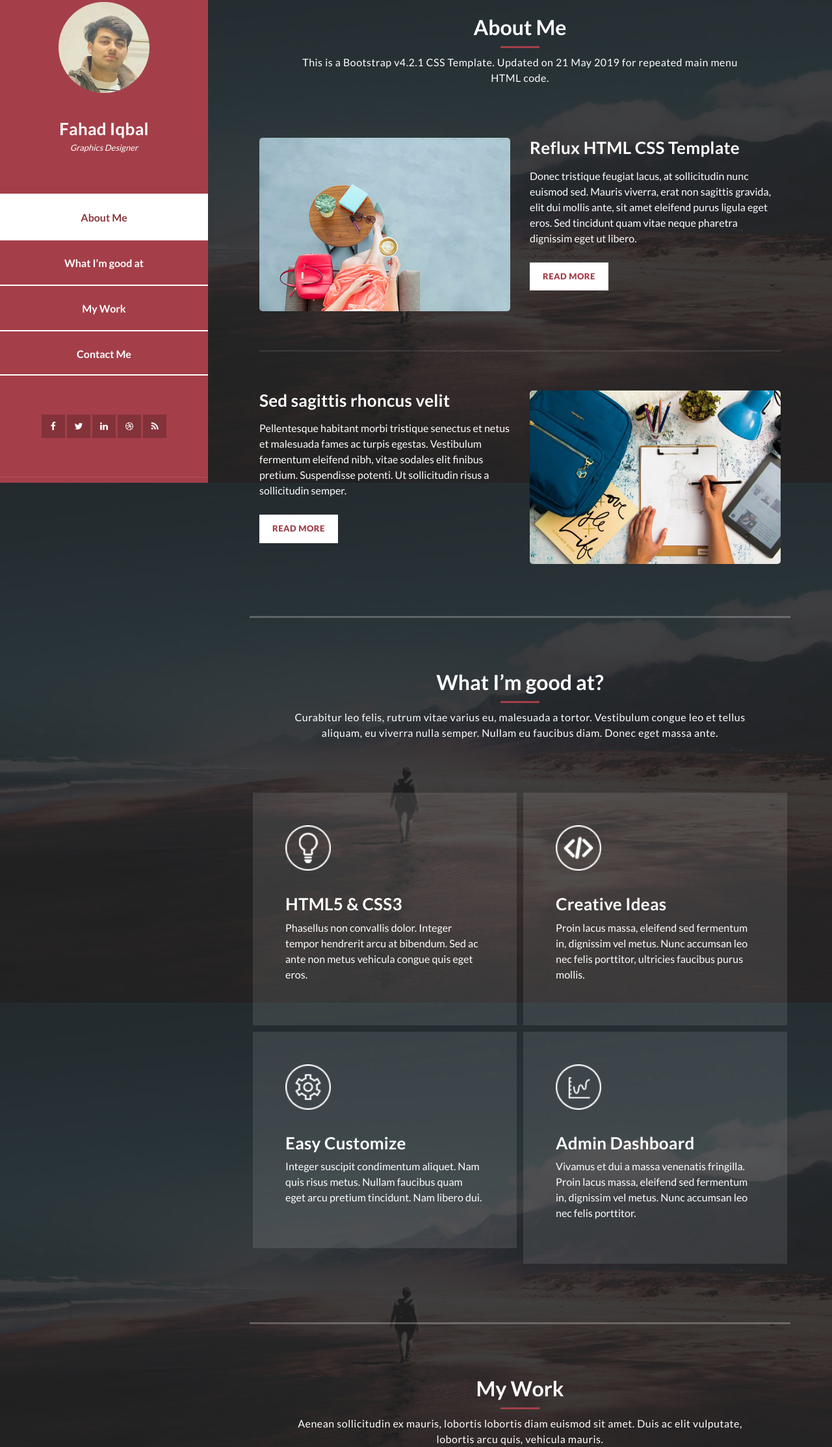
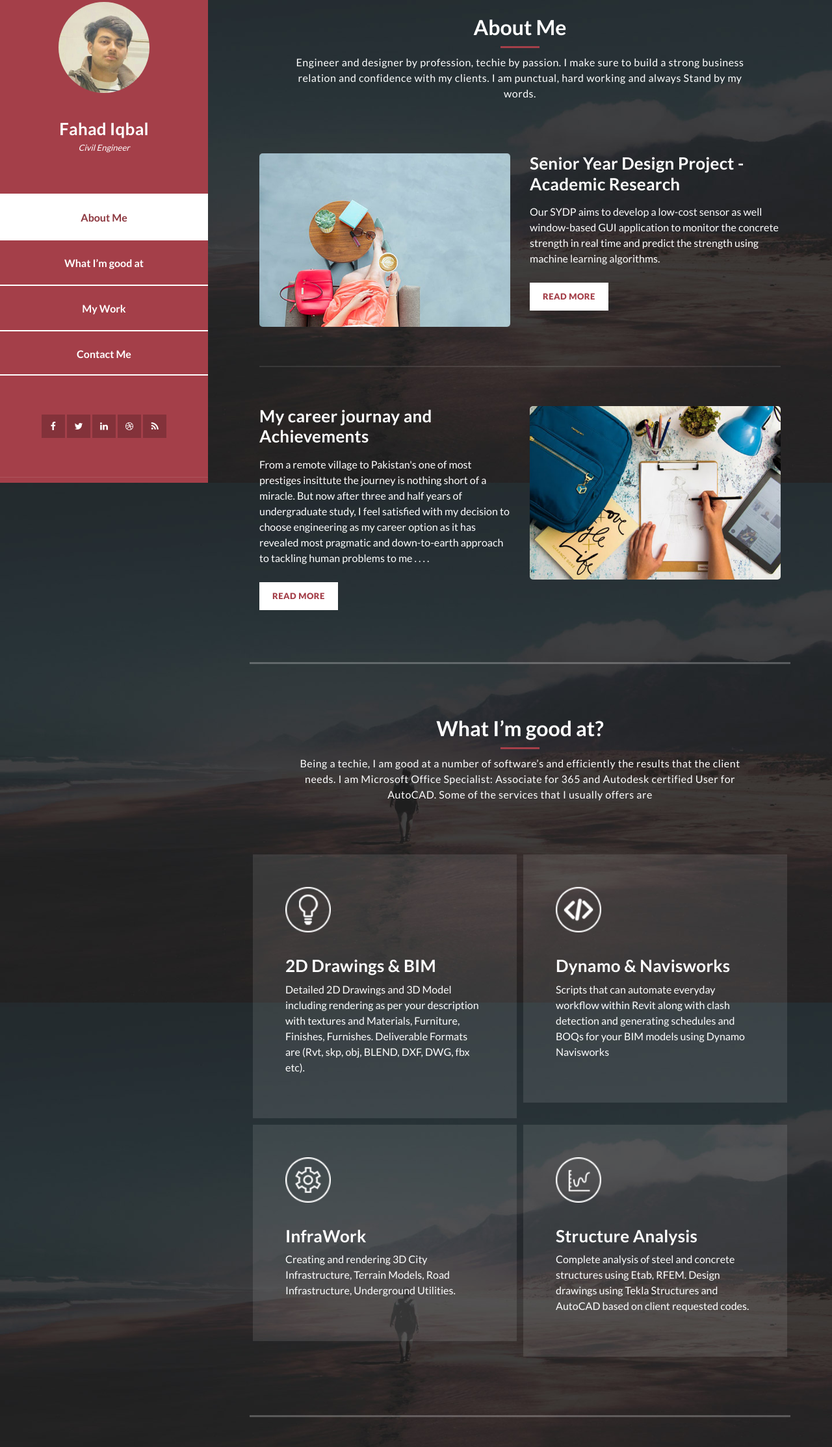
Before and after one commit to Half-Note/Fahad, a plain HTML site: page index.html in a window 1280 px wide. Shown: the part 57-2284 px from the top of the page at 65% size. Drawn offline with Linux system fonts and the light colour scheme.

Commit message:
Add files via upload
Updated the Content

```diff
--- a/index.html
+++ b/index.html
@@ -13,7 +13,7 @@
       rel="stylesheet"
     />
 
-    <title>Reflux HTML CSS Template</title>
+    <title>Fahad's Website</title>
 <!--
 Reflux Template
 https://templatemo.com/tm-531-reflux
@@ -41,7 +41,7 @@ https://templatemo.com/tm-531-reflux
             </div>
             <div class="author-content">
               <h4>Fahad Iqbal</h4>
-              <span>Graphics Designer</span>
+              <span>Civil Engineer</span>
             </div>
             <nav class="main-nav" role="navigation">
               <ul class="main-menu">
@@ -73,7 +73,7 @@ https://templatemo.com/tm-531-reflux
               </ul>
             </div>
             <div class="copyright-text">
-              <p>Copyright 2019</p>
+              <p>Copyright 2023</p>
             </div>
           </div>
         </div>
@@ -85,7 +85,7 @@ https://templatemo.com/tm-531-reflux
             <h2>About Me</h2>
             <div class="line-dec"></div>
             <span
-              >This is a Bootstrap v4.2.1 CSS Template. Updated on 21 May 2019 for repeated main menu HTML code.</span
+              >Engineer and designer by profession, techie by passion. I make sure to build a strong business relation and confidence with my clients. I am punctual, hard working and always Stand by my words.</span
             >
           </div>
           <div class="left-image-post">
@@ -97,13 +97,9 @@ https://templatemo.com/tm-531-reflux
               </div>
               <div class="col-md-6">
                 <div class="right-text">
-                  <h4>Reflux HTML CSS Template</h4>
+                  <h4>Senior Year Design Project - Academic Research</h4>
                   <p>
-                    Donec tristique feugiat lacus, at sollicitudin nunc euismod
-                    sed. Mauris viverra, erat non sagittis gravida, elit dui
-                    mollis ante, sit amet eleifend purus ligula eget eros. Sed
-                    tincidunt quam vitae neque pharetra dignissim eget ut
-                    libero.
+                    Our SYDP aims to develop a low-cost sensor as well window-based GUI application to monitor the concrete strength in real time and predict the strength using machine learning algorithms.
                   </p>
                   <div class="white-button">
                     <a href="#">Read More</a>
@@ -116,13 +112,9 @@ https://templatemo.com/tm-531-reflux
             <div class="row">
               <div class="col-md-6">
                 <div class="left-text">
-                  <h4>Sed sagittis rhoncus velit</h4>
+                  <h4>My career journay and Achievements</h4>
                   <p>
-                    Pellentesque habitant morbi tristique senectus et netus et
-                    malesuada fames ac turpis egestas. Vestibulum fermentum
-                    eleifend nibh, vitae sodales elit finibus pretium.
-                    Suspendisse potenti. Ut sollicitudin risus a sollicitudin
-                    semper.
+                    From a remote village to Pakistan's one of most prestiges insittute the journey is nothing short of a miracle. But now after three and half years of undergraduate study, I feel satisfied with my decision to choose engineering as my career option as it has revealed most pragmatic and down-to-earth approach to tackling human problems to me . . . .
                   </p>
                   <div class="white-button">
                     <a href="#">Read More</a>
@@ -145,53 +137,45 @@ https://templatemo.com/tm-531-reflux
             <h2>What I’m good at?</h2>
             <div class="line-dec"></div>
             <span
-              >Curabitur leo felis, rutrum vitae varius eu, malesuada a tortor.
-              Vestibulum congue leo et tellus aliquam, eu viverra nulla semper.
-              Nullam eu faucibus diam. Donec eget massa ante.</span
+              >Being a techie, I am good at a number of software’s and efficiently the results that the client needs.
+			  I am Microsoft Office Specialist: Associate for 365 and Autodesk certified User for AutoCAD. Some of the services that I usually offers are
+</span
             >
           </div>
           <div class="row">
             <div class="col-md-6">
               <div class="service-item">
                 <div class="first-service-icon service-icon"></div>
-                <h4>HTML5 &amp; CSS3</h4>
+                <h4>2D Drawings &amp; BIM</h4>
                 <p>
-                  Phasellus non convallis dolor. Integer tempor hendrerit arcu
-                  at bibendum. Sed ac ante non metus vehicula congue quis eget
-                  eros.
+                  Detailed 2D Drawings and 3D Model including rendering as per your description with textures and Materials, Furniture, Finishes, Furnishes. Deliverable Formats are (Rvt, skp, obj, BLEND, DXF, DWG, fbx etc).
                 </p>
               </div>
             </div>
             <div class="col-md-6">
               <div class="service-item">
                 <div class="second-service-icon service-icon"></div>
-                <h4>Creative Ideas</h4>
+                <h4>Dynamo &amp; Navisworks</h4>
                 <p>
-                  Proin lacus massa, eleifend sed fermentum in, dignissim vel
-                  metus. Nunc accumsan leo nec felis porttitor, ultricies
-                  faucibus purus mollis.
+                  Scripts that can automate everyday workflow within Revit along with clash detection and generating schedules and BOQs for your BIM models using Dynamo Navisworks
                 </p>
               </div>
             </div>
             <div class="col-md-6">
               <div class="service-item">
                 <div class="third-service-icon service-icon"></div>
-                <h4>Easy Customize</h4>
+                <h4>InfraWork</h4>
                 <p>
-                  Integer suscipit condimentum aliquet. Nam quis risus metus.
-                  Nullam faucibus quam eget arcu pretium tincidunt. Nam libero
-                  dui.
+                  Creating and rendering 3D City Infrastructure, Terrain Models, Road Infrastructure, Underground Utilities.
                 </p>
               </div>
             </div>
             <div class="col-md-6">
               <div class="service-item">
                 <div class="fourth-service-icon service-icon"></div>
-                <h4>Admin Dashboard</h4>
+                <h4>Structure Analysis</h4>
                 <p>
-                  Vivamus et dui a massa venenatis fringilla. Proin lacus massa,
-                  eleifend sed fermentum in, dignissim vel metus. Nunc accumsan
-                  leo nec felis porttitor.
+                  Complete analysis of steel and concrete structures using Etab, RFEM. Design drawings using Tekla Structures and AutoCAD based on client requested codes.
                 </p>
               </div>
             </div>
@@ -205,9 +189,7 @@ https://templatemo.com/tm-531-reflux
             <h2>My Work</h2>
             <div class="line-dec"></div>
             <span
-              >Aenean sollicitudin ex mauris, lobortis lobortis diam euismod sit
-              amet. Duis ac elit vulputate, lobortis arcu quis, vehicula
-              mauris.</span
+              >Being a Under Graduate student I certainly don't have that much of experince but I do have volunteered for some of the projects and have done a few with professionals. A few from the list are as below mentioned.</span
             >
           </div>
           <div class="row">
@@ -228,7 +210,7 @@ https://templatemo.com/tm-531-reflux
                     data-type="people"
                     name="isotope-filter"
                   />
-                  <span>people</span></label
+                  <span>Structure Analysis</span></label
                 >
                 <label
                   ><input
@@ -236,7 +218,7 @@ https://templatemo.com/tm-531-reflux
                     data-type="nature"
                     name="isotope-filter"
                   />
-                  <span>nature</span></label
+                  <span>BIM</span></label
                 >
                 <label
                   ><input
@@ -244,7 +226,7 @@ https://templatemo.com/tm-531-reflux
                     data-type="animals"
                     name="isotope-filter"
                   />
-                  <span>animals</span></label
+                  <span>Quantity Takeoff</span></label
                 >
               </form>
               <div class="isotope-box">
@@ -261,8 +243,8 @@ https://templatemo.com/tm-531-reflux
                         data-title="Caption"
                         ><i class="fa fa-search"></i
                       ></a>
-                      <h4>First Title</h4>
-                      <span>free to use our template</span>
+                      <h4>BIM 3D</h4>
+                      <span>3D Floor Plan from Point Cloud Data</span>
                     </figcaption>
                   </figure>
                 </div>
@@ -280,8 +262,8 @@ https://templatemo.com/tm-531-reflux
                         data-title="Caption"
                         ><i class="fa fa-search"></i
                       ></a>
-                      <h4>Second Title</h4>
-                      <span>please tell your friends</span>
+                      <h4>Concrete Structure</h4>
+                      <span>Complete Analysis of 5 Strory Building</span>
                     </figcaption>
                   </figure>
                 </div>
@@ -299,8 +281,8 @@ https://templatemo.com/tm-531-reflux
                         data-title="Caption"
                         ><i class="fa fa-search"></i
                       ></a>
-                      <h4>Item Third</h4>
-                      <span>customize anything</span>
+                      <h4>Quantity Takeoff</h4>
+                      <span>Complete Project Done in Naviswork</span>
                     </figcaption>
                   </figure>
                 </div>
@@ -318,8 +300,8 @@ https://templatemo.com/tm-531-reflux
                         data-title="Caption"
                         ><i class="fa fa-search"></i
                       ></a>
-                      <h4>Item Fourth</h4>
-                      <span>Re-distribution not allowed</span>
+                      <h4>Steel Structure</h4>
+                      <span>Complete Analysis of Steel Truss</span>
                     </figcaption>
                   </figure>
                 </div>
@@ -337,8 +319,8 @@ https://templatemo.com/tm-531-reflux
                         data-title="Caption"
                         ><i class="fa fa-search"></i
                       ></a>
-                      <h4>Fifth Awesome</h4>
-                      <span>Ut sollicitudin risus</span>
+                      <h4>BIM 2D</h4>
+                      <span>Crossection and Plans from 3D</span>
                     </figcaption>
                   </figure>
                 </div>
@@ -356,8 +338,8 @@ https://templatemo.com/tm-531-reflux
                         data-title="Caption"
                         ><i class="fa fa-search"></i
                       ></a>
-                      <h4>Awesome Sixth</h4>
-                      <span>Donec eget massa ante</span>
+                      <h4>BOQ</h4>
+                      <span>Bill of Quantities Excel Sheets</span>
                     </figcaption>
                   </figure>
                 </div>
@@ -373,9 +355,7 @@ https://templatemo.com/tm-531-reflux
             <h2>Contact Me</h2>
             <div class="line-dec"></div>
             <span
-              >Fusce eget nibh nec justo interdum condimentum. Morbi justo ex,
-              efficitur at ante ac, tincidunt maximus ligula. Lorem ipsum dolor
-              sit amet, consectetur adipiscing elit.</span
+              >Having a question why not to drop a message?</span
             >
           </div>
           <div class="row">
```
